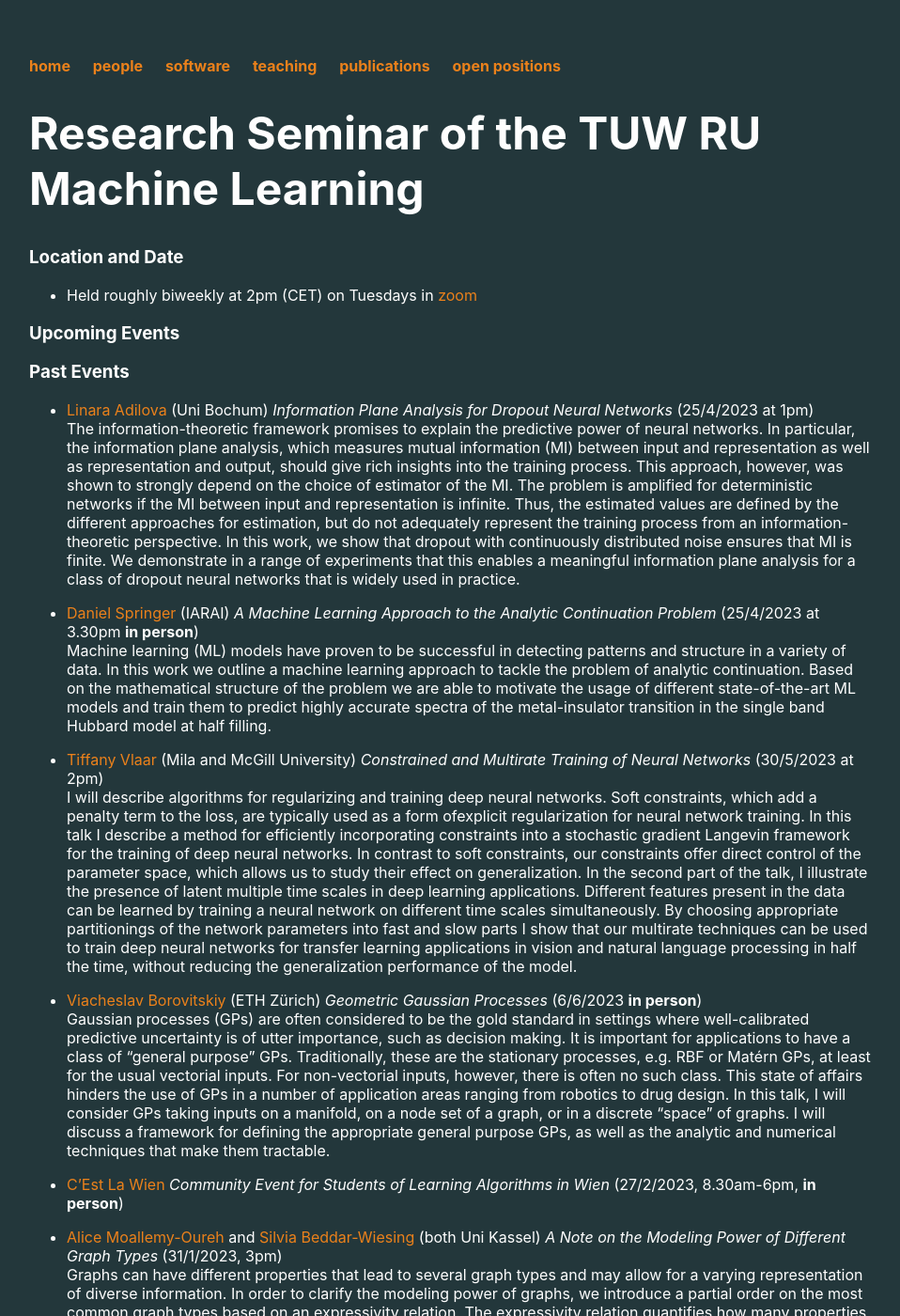
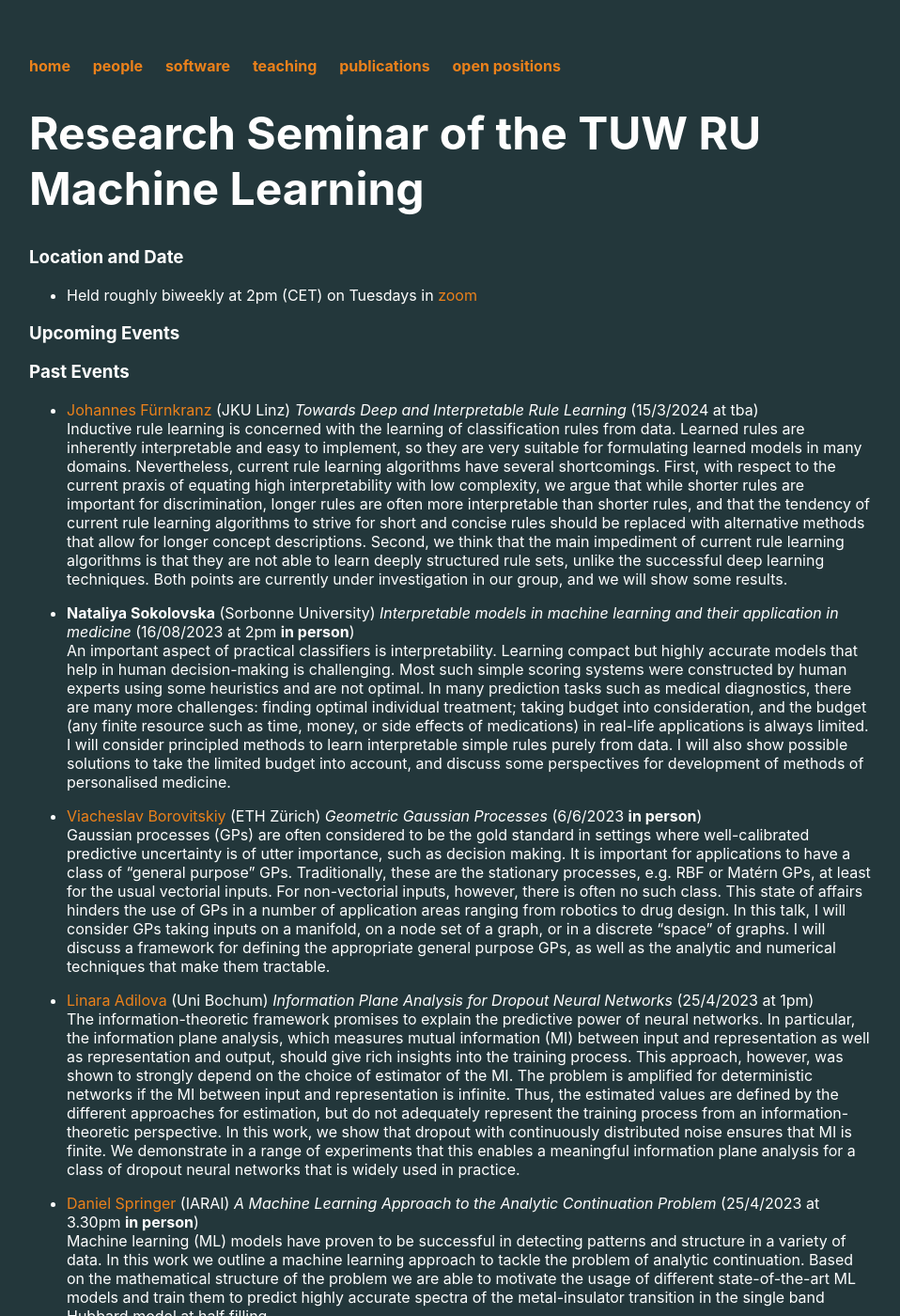
Before and after one commit to ml-tuw/ml-tuw.github.io, a Jekyll site: the page built from ruml_seminar/index.md, in a window 1280 px wide and 1400 px high. Shown: the whole window at 94% size, without its empty margins (161-1119 px from the left). Built offline with Jekyll 4.4.1, drawn with Linux system fonts in a browser that asks for light colours; some of the changed text lies outside the part shown.

Commit message:
add two talks, restore order

```diff
--- a/ruml_seminar/index.md
+++ b/ruml_seminar/index.md
@@ -16,8 +16,26 @@ title: Research Seminar of the TUW RU Machine Learning
 
 ### Past Events
 
+- [Johannes Fürnkranz](https://www.jku.at/en/institute-for-application-oriented-knowledge-processing/about-us/team/johannes-fuernkranz/) (JKU Linz)
+_Towards Deep and Interpretable Rule Learning_
+(15/3/2024 at tba)<br />
+Inductive rule learning is concerned with the learning of classification rules from data. Learned rules are inherently interpretable and easy to implement, so they are very suitable for formulating learned models in many domains. Nevertheless, current rule learning algorithms have several shortcomings. First, with respect to the current praxis of equating high interpretability with low complexity, we argue that while shorter rules are important for discrimination, longer rules are often more interpretable than shorter rules, and that the tendency of current rule learning algorithms to strive for short and concise rules should be replaced with alternative methods that allow for longer concept descriptions. Second, we think that the main impediment of current rule learning algorithms is that they are not able to learn deeply structured rule sets, unlike the successful deep learning techniques. Both points are currently under investigation in our group, and we will show some
+results.
+
+
+- **Nataliya Sokolovska** (Sorbonne University)
+_Interpretable models in machine learning and their application in medicine_
+(16/08/2023 at 2pm **in person**)<br />
+An important aspect of practical classifiers is interpretability. Learning compact but highly accurate models that help in human decision-making is challenging. Most such simple scoring systems were constructed by human experts using some heuristics and are not optimal. In many prediction tasks such as medical diagnostics, there are many more challenges: finding optimal individual treatment; taking budget into consideration, and the budget (any finite resource such as time, money, or side effects of medications) in real-life applications is always limited. I will consider principled methods to learn interpretable simple rules purely from data. I will also show  possible solutions to take the limited budget into account, and discuss some perspectives for development of methods of personalised medicine.
+
+- [Viacheslav Borovitskiy](https://vab.im/) (ETH Zürich) _Geometric Gaussian Processes_ (6/6/2023 **in person**)<br/>
+Gaussian processes (GPs) are often considered to be the gold standard in settings where well-calibrated predictive uncertainty is of utter importance, such as decision making.
+It is important for applications to have a class of  “general purpose” GPs. Traditionally, these are the stationary processes, e.g. RBF or Matérn GPs, at least for the usual vectorial inputs. For non-vectorial inputs, however, there is often no such class. This state of affairs hinders the use of GPs in a number of application areas ranging from robotics to drug design.
+In this talk, I will consider GPs taking inputs on a manifold, on a node set of a graph, or in a discrete “space” of graphs. I will discuss a framework for defining the appropriate general purpose GPs, as well as the analytic and numerical techniques that make them tractable.
+
 - [Linara Adilova](https://informatik.rub.de/ml/personen/adilova/) (Uni Bochum) _Information Plane Analysis for Dropout Neural Networks_ (25/4/2023 at 1pm)<br/>
 The information-theoretic framework promises to explain the predictive power of neural networks. In particular, the information plane analysis, which measures mutual information (MI) between input and representation as well as representation and output, should give rich insights into the training process. This approach, however, was shown to strongly depend on the choice of estimator of the MI. The problem is amplified for deterministic networks if the MI between input and representation is infinite. Thus, the estimated values are defined by the different approaches for estimation, but do not adequately represent the training process from an information-theoretic perspective. In this work, we show that dropout with continuously distributed noise ensures that MI is finite. We demonstrate in a range of experiments that this enables a meaningful information plane analysis for a class of dropout neural networks that is widely used in practice.
+
 
 - [Daniel Springer](https://www.iarai.ac.at/people/daniel/) (IARAI) _A Machine Learning Approach to the Analytic Continuation Problem_ (25/4/2023 at 3.30pm **in person**)<br/>
 Machine learning (ML) models have proven to be successful in detecting
@@ -28,13 +46,11 @@ able to motivate the usage of different state-of-the-art ML models and
 train them to predict highly accurate spectra of the metal-insulator
 transition in the single band Hubbard model at half filling.
 
+<!--
 - [Tiffany Vlaar](https://tiffanyvlaar.github.io/) (Mila and McGill University) _Constrained and Multirate Training of Neural Networks_  (30/5/2023 at 2pm)<br/>
 I will describe algorithms for regularizing and training deep neural networks. Soft constraints, which add a penalty term to the loss, are typically used as a form ofexplicit regularization for neural network training. In this talk I describe a method for efficiently incorporating constraints into a stochastic gradient Langevin framework for the training of deep neural networks. In contrast to soft constraints, our constraints offer direct control of the parameter space, which allows us to study their effect on generalization. In the second part of the talk, I illustrate the presence of latent multiple time scales in deep learning applications. Different features present in the data can be learned by training a neural network on different time scales simultaneously. By choosing appropriate partitionings of the network parameters into fast and slow parts I show that our multirate techniques can be used to train deep neural networks for transfer learning applications in vision and natural language processing in half the time, without reducing the generalization performance of the model.
+-->
 
-- [Viacheslav Borovitskiy](https://vab.im/) (ETH Zürich) _Geometric Gaussian Processes_ (6/6/2023 **in person**)<br/>
-Gaussian processes (GPs) are often considered to be the gold standard in settings where well-calibrated predictive uncertainty is of utter importance, such as decision making.
-It is important for applications to have a class of  “general purpose” GPs. Traditionally, these are the stationary processes, e.g. RBF or Matérn GPs, at least for the usual vectorial inputs. For non-vectorial inputs, however, there is often no such class. This state of affairs hinders the use of GPs in a number of application areas ranging from robotics to drug design.
-In this talk, I will consider GPs taking inputs on a manifold, on a node set of a graph, or in a discrete “space” of graphs. I will discuss a framework for defining the appropriate general purpose GPs, as well as the analytic and numerical techniques that make them tractable.
 
 - [C’Est La Wien](https://cestlawien.github.io/) _Community Event for Students of Learning Algorithms in Wien_ (27/2/2023, 8.30am-6pm, **in person**)
 
@@ -49,7 +65,7 @@ attributed graph types are equally expressive and have the same modeling
 power.
 
 
-- Arsen Sultanov (Sorbonne University) _Generating stable crystal structures with denoising diffusion_ (22/11/2022, 3.30pm, **in person**)
+- **Arsen Sultanov** (Sorbonne University) _Generating stable crystal structures with denoising diffusion_ (22/11/2022, 3.30pm, **in person**)
 In recent years, diffusion-based generative models have achieved SoTA
 performance on various tasks, including generation of images, audio,
 point clouds and molecular conformations. In our work, we adapt existing diffusion models to solve the problem of periodic crystal structure
```
Also changed, not shown: other parts of ruml_seminar/index.md (+1 -1 lines).
